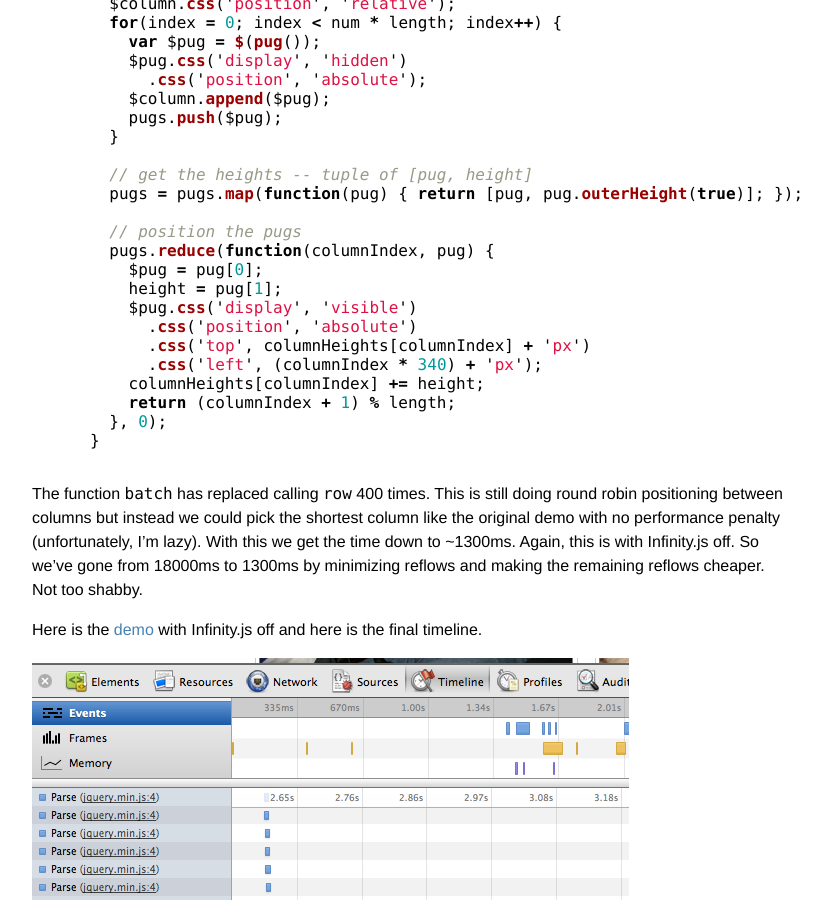
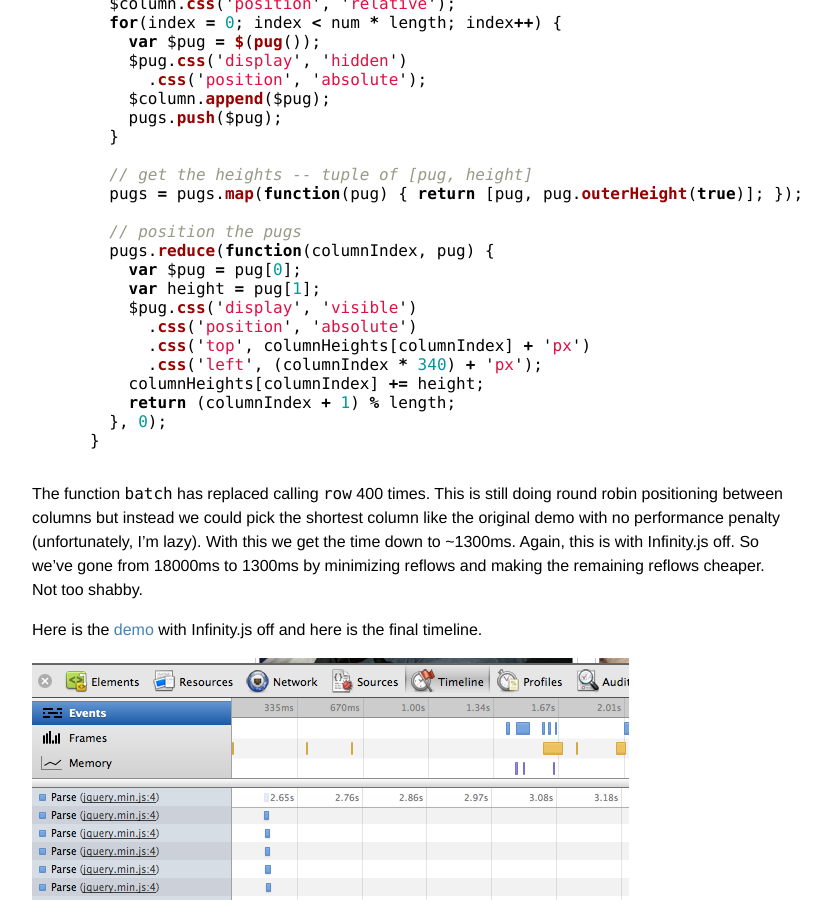
Before and after one commit to ambroisep/hueypetersen, a Jekyll site: the page built from _posts/2012-08-23-having-fun-with-reflows-and-infinityjs.markdown, in a window 1280 px wide and 900 px high, scrolled down 4627 px. Shown: the whole window, without its empty margins (228-1059 px from the left). Built offline with Jekyll 4.4.1, drawn with Linux system fonts in a browser that asks for light colours.

Commit message:
fixed typo -- missing vars

```diff
--- a/_posts/2012-08-23-having-fun-with-reflows-and-infinityjs.markdown
+++ b/_posts/2012-08-23-having-fun-with-reflows-and-infinityjs.markdown
@@ -173,8 +173,8 @@ function batch(num) {
 
   // position the pugs
   pugs.reduce(function(columnIndex, pug) {
-    $pug = pug[0];
-    height = pug[1];
+    var $pug = pug[0];
+    var height = pug[1];
     $pug.css('display', 'visible')
       .css('position', 'absolute')
       .css('top', columnHeights[columnIndex] + 'px')
--- a/fiddles/infinity/assets/js/demo/render.js
+++ b/fiddles/infinity/assets/js/demo/render.js
@@ -73,8 +73,8 @@
 
     // position the pugs
     pugs.reduce(function(columnIndex, pug) {
-      $pug = pug[0];
-      height = pug[1];
+      var $pug = pug[0];
+      var height = pug[1];
       $pug.css('display', 'visible')
         .css('position', 'absolute')
         .css('top', columnHeights[columnIndex] + 'px')
```
